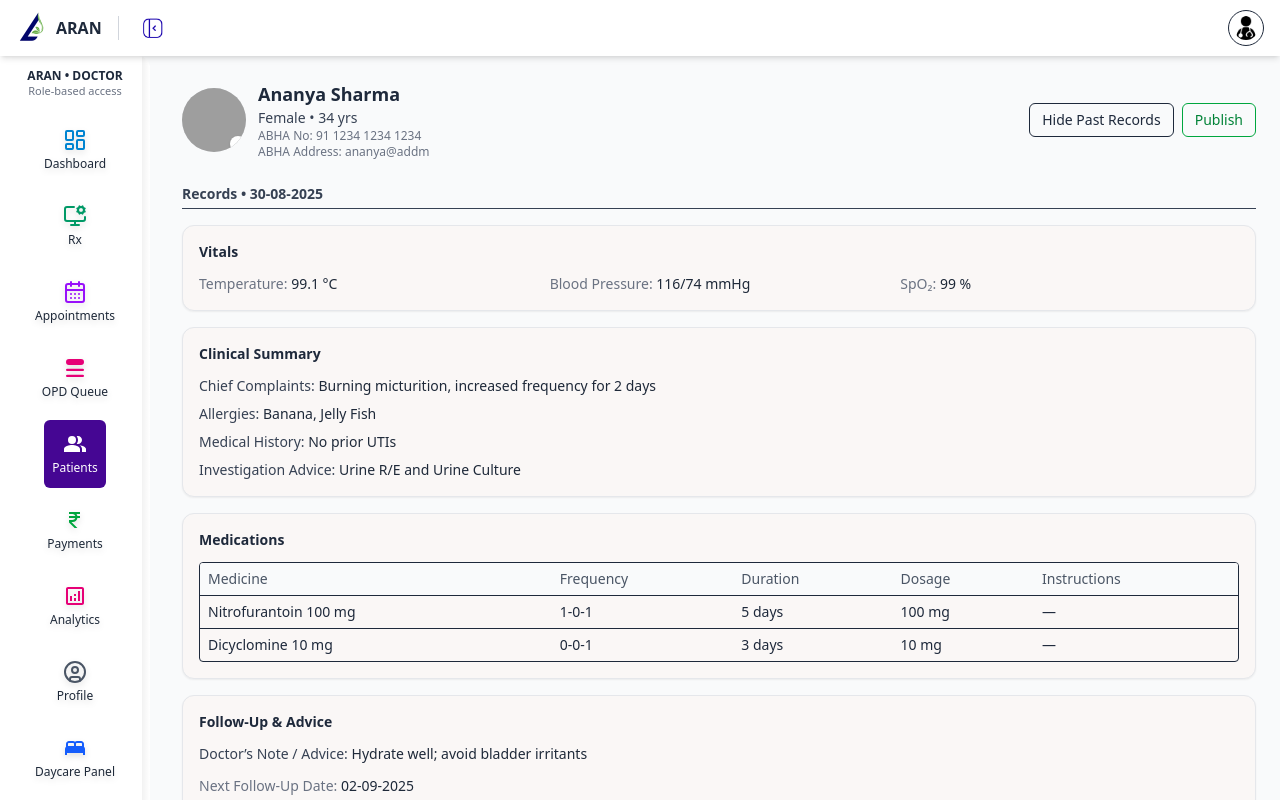
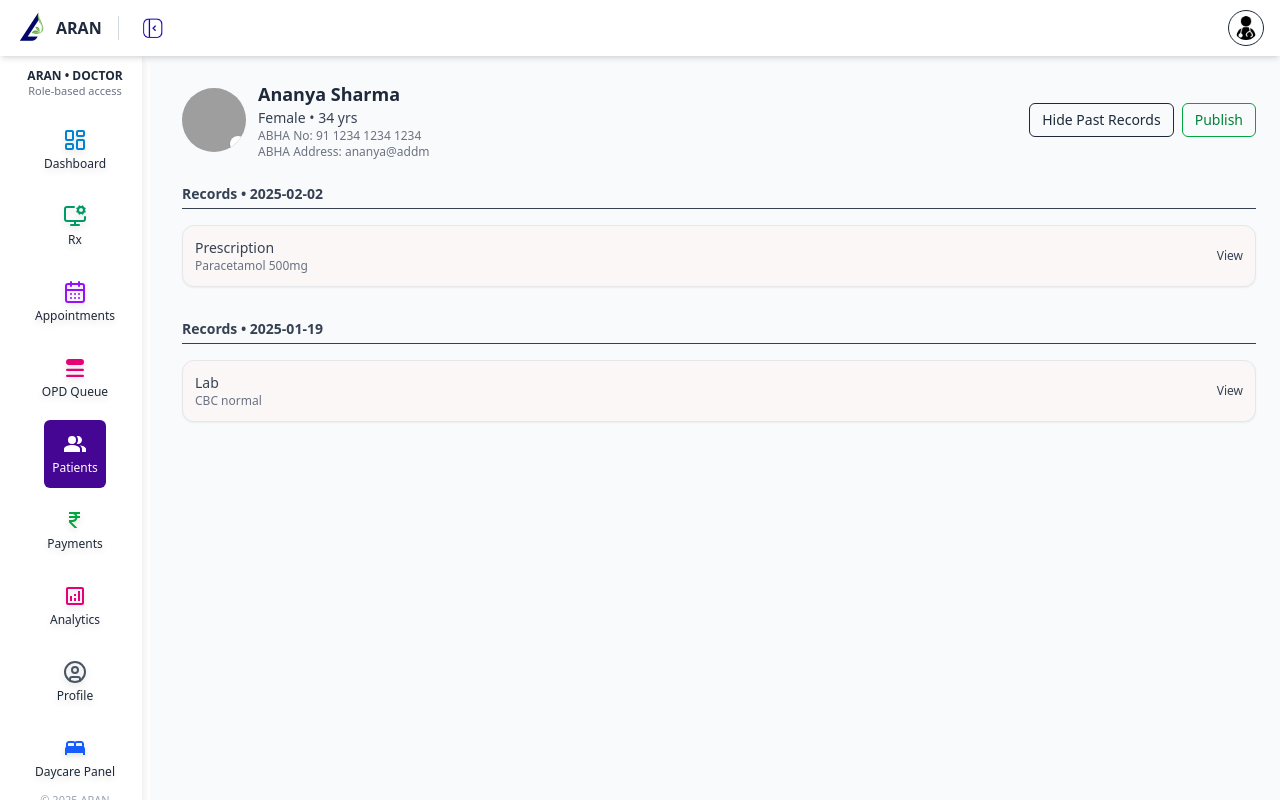
Before and after one commit to kaushikee-compune/ARAN-UI-UX, a Next.js app: page /patient/patientlist/1 in a window 1280 px wide. Both pictures are taken after a click on the button "View Past Records". Shown: the top 800 px of the page. Built offline with nearby package versions, Linux system fonts and the light colour scheme; grey boxes are pictures that could not be loaded; what @tailwindcss/postcss would draw is missing.

Commit message:
Modularize patient past record from patientdetail.tsx

```diff
--- a/app/(app)/patient/patientlist/[id]/page.tsx
+++ b/app/(app)/patient/patientlist/[id]/page.tsx
@@ -14,6 +14,7 @@ import {
 import OtpPopup from "@/components/common/OtpPopup";
 import UploadModal from "@/components/common/UploadModal";
 import InvoiceModal from "@/components/common/InvoiceModal";
+import PastRecordsPanel from "@/components/patient/PastRecordsPanel";
 
 /* -------------------------------------------------------------------------- */
 /*                            Mock Patient Details                            */
@@ -489,27 +490,6 @@ function InlineSection({
   );
 }
 
-// function Input({
-//   value,
-//   onChange,
-//   placeholder,
-//   type = "text",
-// }: {
-//   value: string;
-//   onChange: (v: string) => void;
-//   placeholder: string;
-//   type?: string;
-// }) {
-//   return (
-//     <input
-//       className="w-full border-b border-gray-300 focus:border-gray-600 focus:outline-none px-1 py-1 text-sm bg-transparent"
-//       value={value}
-//       onChange={(e) => onChange(e.target.value)}
-//       placeholder={placeholder}
-//       type={type}
-//     />
-//   );
-// }
 function Input({
   value,
   onChange,
@@ -640,43 +620,43 @@ function nonEmpty(v: any) {
 }
 const safe = (v: any) => (nonEmpty(v) ? String(v) : "—");
 
-export function PastRecordsPanel({ patientId }: { patientId: string }) {
-  const [records, setRecords] = useState<CanonicalRecord[]>([]);
-  useEffect(() => {
-    loadMockRecords(patientId)
-      .then(setRecords)
-      .catch((err) => console.error(err));
-  }, [patientId]);
+// export function PastRecordsPanel({ patientId }: { patientId: string }) {
+//   const [records, setRecords] = useState<CanonicalRecord[]>([]);
+//   useEffect(() => {
+//     loadMockRecords(patientId)
+//       .then(setRecords)
+//       .catch((err) => console.error(err));
+//   }, [patientId]);
 
-  if (!records.length)
-    return (
-      <div className="text-center text-sm text-gray-500 py-10">
-        No past records found
-      </div>
-    );
+//   if (!records.length)
+//     return (
+//       <div className="text-center text-sm text-gray-500 py-10">
+//         No past records found
+//       </div>
+//     );
 
-  const grouped: Record<string, CanonicalRecord[]> = {};
-  for (const r of records) {
-    if (!grouped[r.dateISO]) grouped[r.dateISO] = [];
-    grouped[r.dateISO].push(r);
-  }
-  const dates = Object.keys(grouped).sort((a, b) => (a > b ? -1 : 1));
+//   const grouped: Record<string, CanonicalRecord[]> = {};
+//   for (const r of records) {
+//     if (!grouped[r.dateISO]) grouped[r.dateISO] = [];
+//     grouped[r.dateISO].push(r);
+//   }
+//   const dates = Object.keys(grouped).sort((a, b) => (a > b ? -1 : 1));
 
-  return (
-    <div className="space-y-8">
-      {dates.map((date) => (
-        <div key={date} className="space-y-4">
-          <h2 className="text-sm font-semibold text-gray-700 border-b pb-1">
-            Records • {date}
-          </h2>
-          {grouped[date].map((rec) => (
-            <RecordBlock key={rec.id} record={rec} />
-          ))}
-        </div>
-      ))}
-    </div>
-  );
-}
+//   return (
+//     <div className="space-y-8">
+//       {dates.map((date) => (
+//         <div key={date} className="space-y-4">
+//           <h2 className="text-sm font-semibold text-gray-700 border-b pb-1">
+//             Records • {date}
+//           </h2>
+//           {grouped[date].map((rec) => (
+//             <RecordBlock key={rec.id} record={rec} />
+//           ))}
+//         </div>
+//       ))}
+//     </div>
+//   );
+// }
 function RecordBlock({ record }: { record: CanonicalRecord }) {
   const payload = record.canonical || {};
   const {
--- /dev/null
+++ b/components/patient/PastRecordsPanel.tsx
@@ -0,0 +1,71 @@
+"use client";
+
+import React, { useEffect, useState } from "react";
+
+export type CanonicalRecord = {
+  id: string;
+  dateISO: string;
+  type: string;
+  details?: string;
+};
+
+async function loadMockRecords(patientId: string): Promise<CanonicalRecord[]> {
+  // Replace this with real API later
+  return [
+    { id: "1", dateISO: "2025-02-02", type: "Prescription", details: "Paracetamol 500mg" },
+    { id: "2", dateISO: "2025-01-19", type: "Lab", details: "CBC normal" },
+  ];
+}
+
+export default function PastRecordsPanel({ patientId }: { patientId: string }) {
+  const [records, setRecords] = useState<CanonicalRecord[]>([]);
+  useEffect(() => {
+    loadMockRecords(patientId)
+      .then(setRecords)
+      .catch((err) => console.error(err));
+  }, [patientId]);
+
+  if (!records.length)
+    return (
+      <div className="text-center text-sm text-gray-500 py-10">
+        No past records found
+      </div>
+    );
+
+  const grouped: Record<string, CanonicalRecord[]> = {};
+  for (const r of records) {
+    if (!grouped[r.dateISO]) grouped[r.dateISO] = [];
+    grouped[r.dateISO].push(r);
+  }
+  const dates = Object.keys(grouped).sort((a, b) => (a > b ? -1 : 1));
+
+  return (
+    <div className="space-y-8">
+      {dates.map((date) => (
+        <div key={date} className="space-y-4">
+          <h2 className="text-sm font-semibold text-gray-700 border-b pb-1">
+            Records • {date}
+          </h2>
+          <ul className="space-y-2">
+            {grouped[date].map((r) => (
+              <li
+                key={r.id}
+                className="ui-card p-3 text-sm text-gray-700 flex items-center justify-between"
+              >
+                <div>
+                  <div className="font-medium">{r.type}</div>
+                  {r.details && (
+                    <div className="text-xs text-gray-500">{r.details}</div>
+                  )}
+                </div>
+                <button className="text-xs text-[--secondary] hover:underline">
+                  View
+                </button>
+              </li>
+            ))}
+          </ul>
+        </div>
+      ))}
+    </div>
+  );
+}
```
Also changed, not shown: components/doctor/PastRecordsPanel.tsx (added).
